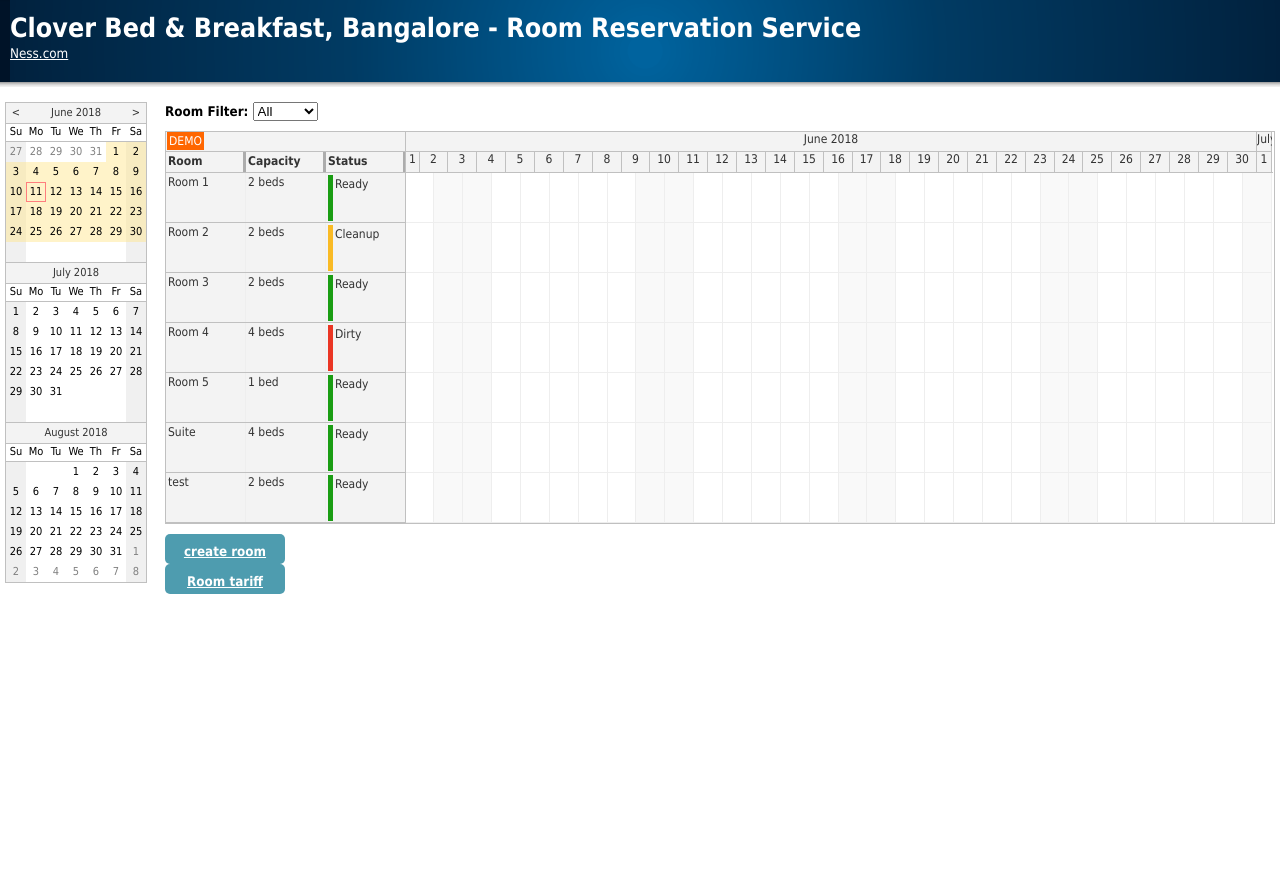
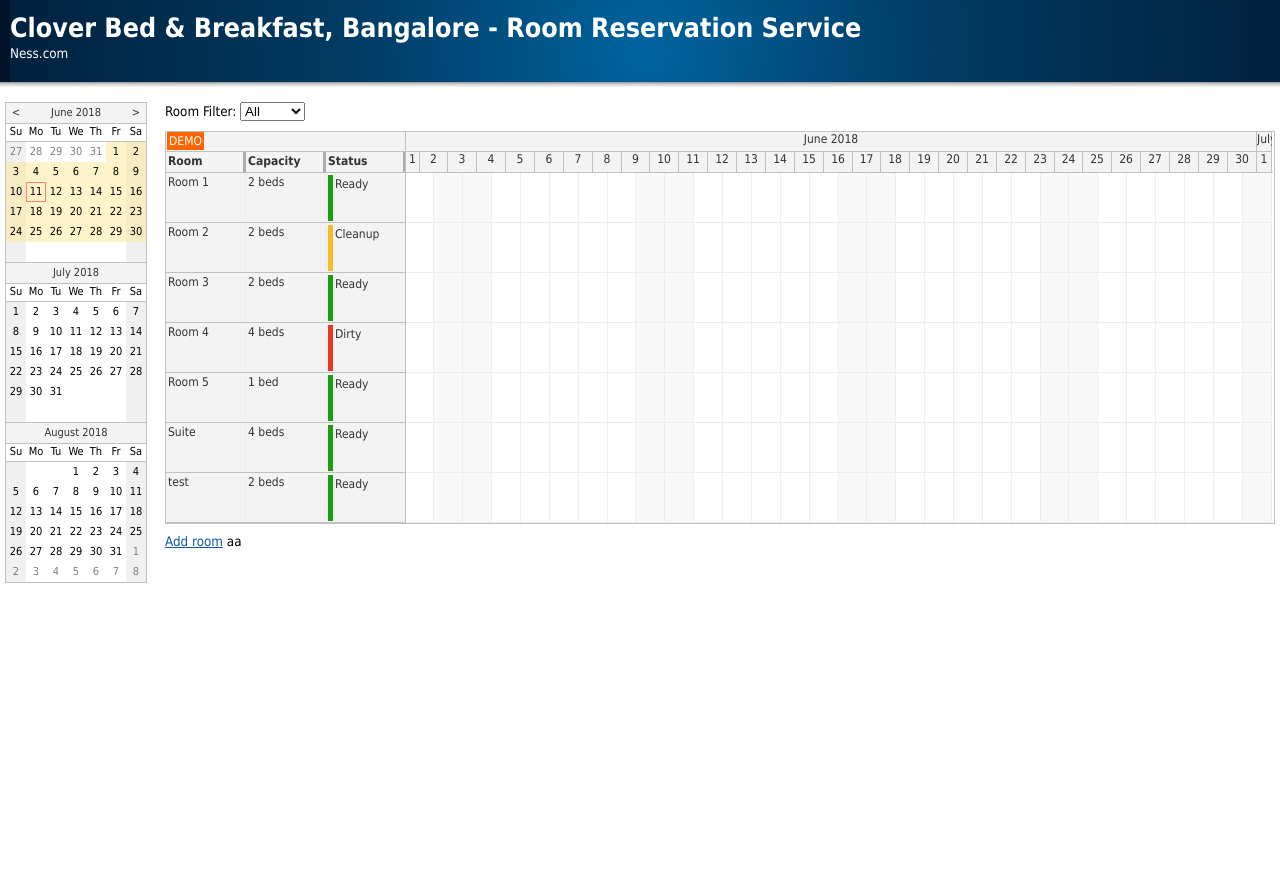
Before and after one commit to meena04/cloverReservation, a PHP site: page / in a window 1280 px wide. Shown: the top 892 px of the page. Run offline with PHP 8.4, Linux system fonts and the light colour scheme; data comes from the database, SQL or seed files in the repository; data that the repository does not hold is empty.

Commit message:
Reverting the changes from previous Induction batch

```diff
--- a/_header.php
+++ b/_header.php
@@ -8,10 +8,10 @@
 
 					<!-- Fix for ENI-5 -->
 					<!-- UNCOMMENT THIS -->
-					 <p id="claim"> <a target = '_blank' href='https://www.ness.com/'>Ness.com</a> </p>
+					<!-- <p id="claim"> <a target = '_blank' href='https://www.ness.com/'>Ness.com</a> </p> -->
 
 					<!-- Comment the below code while fixing ENI-5-->
-					<!-- <p id="claim"> Ness.com </p> -->
+					<p id="claim"> Ness.com </p>
 
                     <hr class="hidden" />
                 </div>
--- a/index.php
+++ b/index.php
@@ -94,9 +94,9 @@
                 </div>
                 <div style="margin-left: 160px">
 					<!-- Fix for ENI-24. UNCOMMENT THE BELOW LINE-->
-                    <div class="space options" style="font-weight:bold">
+                    <!-- <div class="space options" style="font-weight:bold">  -->
 					<!-- Comment the below line while fixing ENI-24-->
-                    <!-- <div class="space options">  -->
+                        <div class="space options">
                         Room Filter:
 					<!-- Fix for ENI-25. UNCOMMENT THE BELOW LINE-->
 					<!-- <select ng-model="roomType" style="background-color:#f2f2f2"> -->
@@ -113,14 +113,16 @@
 
                     <div class="space">
                         <!-- Fix for ENI-2. UNCOMMENT THE BELOW LINE-->
-						 <a class="button" href="" id="add-room" ng-click="addRoom()">create room</a>
+						<!-- <a class="button" href="" id="add-room" ng-click="addRoom()">create room</a> -->
 
 						<!-- Comment the below line while fixing ENI-2-->
-						<!-- <a href="" id="add-room" ng-click="addRoom()">Add room</a> aa -->
+						<a href="" id="add-room" ng-click="addRoom()">Add room</a> aa
 
 						<!-- Fix for ENI-4. UNCOMMENT THE BELOW 2 LINES -->
-						<!-- <br> -->
+						<!--
+						 <br>
 					     <a class="button" href="" onclick="myFunction()">Room tariff</a>
+						-->
 
                     </div>
 
--- a/room_new.php
+++ b/room_new.php
@@ -27,8 +27,9 @@
             <div class="space"><input type="submit" value="Save" ng-click="save()" />
 			<!-- Fix for ENI-7 -->
 			<!-- Uncomment the below line -->
-			<button type="cancel" ng-click="cancel()">Cancel</button>
+			<!-- <button type="cancel" ng-click="cancel()">Cancel</button> -->
 			<!-- Comment the below line while fixing ENI-7-->
+			<a href="" ng-click="cancel()">Cancel</a>
 			</div>
         </div>
 
```
Also changed, not shown: room_edit.php (+5 -5 lines).
